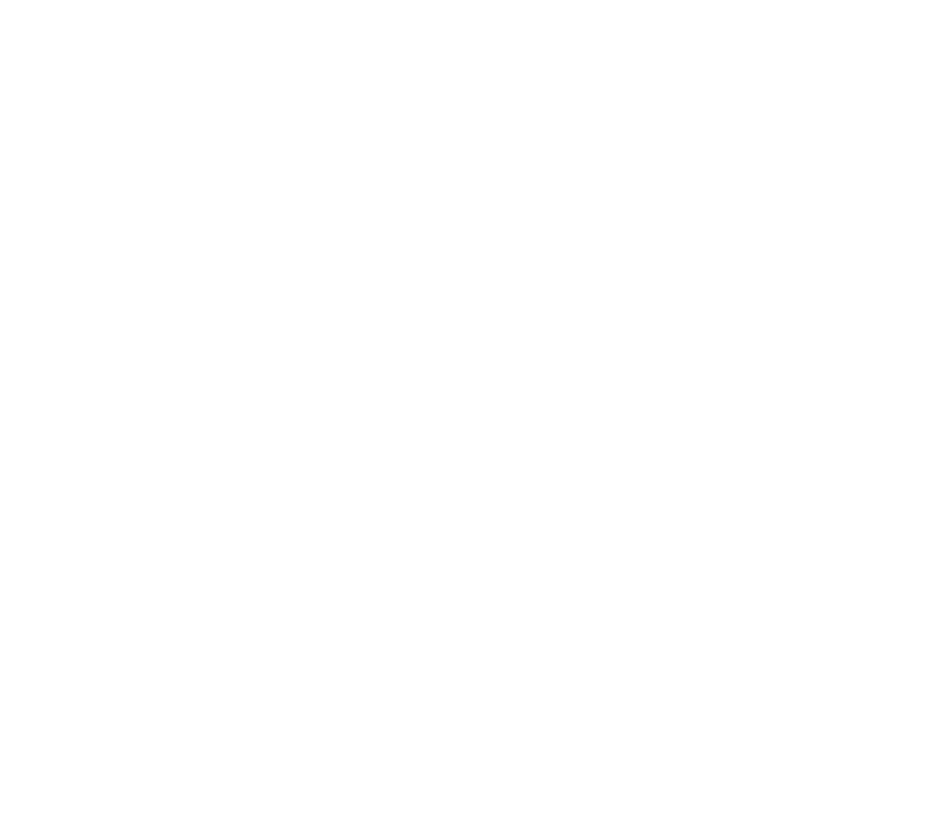
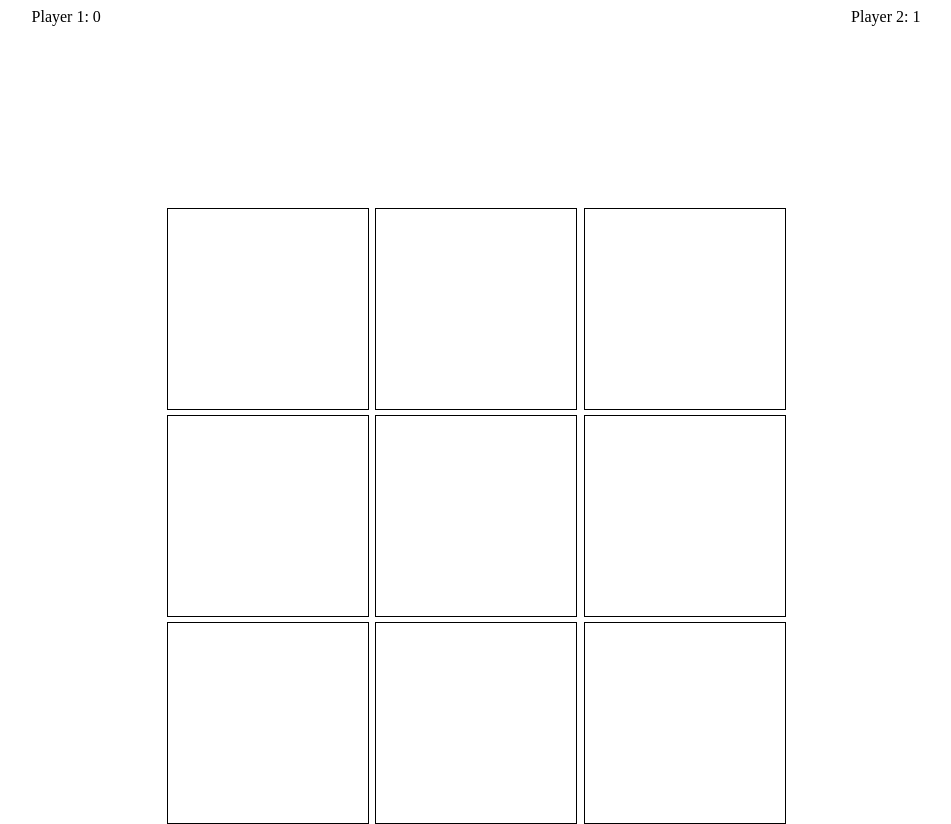
Before and after one commit to KadeWilliams/tic-tac-toe, a plain HTML site: page index.html in a window 1280 px wide. Shown: the whole page, without its empty margins (164-1115 px from the left). Before the commit the page ends 800 px from the top, so only its background shows below. Drawn offline with Linux system fonts and the light colour scheme.

Commit message:
have the basic display and some of the logic built

```diff
--- a/index.html
+++ b/index.html
@@ -11,9 +11,28 @@
 </head>
 
 <body>
-
-
-
+    <div class="scoreboard">
+        <div class="left">Player 1: 0</div>
+        <div class="player-turn"></div>
+        <div class="right">Player 2: 1</div>
+    </div>
+    <div class="gameboard">
+        <div class="top">
+            <!-- <div class="box">X</div>
+            <div class="box">O</div>
+            <div class="box">O</div> -->
+        </div>
+        <div class="middle">
+            <!-- <div class="box">O</div>
+            <div class="box">X</div>
+            <div class="box">X</div> -->
+        </div>
+        <div class="bottom">
+            <!-- <div class="box">X</div>
+            <div class="box">O</div>
+            <div class="box">O</div> -->
+        </div>
+    </div>
 </body>
 
 </html>
--- a/scripts.js
+++ b/scripts.js
@@ -0,0 +1,84 @@
+const topRow = document.querySelector('.top')
+const middleRow = document.querySelector('.middle')
+const bottomRow = document.querySelector('.bottom')
+
+const Game = (() => {
+    // Player()
+    // getMarker()
+    // gameBoard()
+    // updateDisplay()
+
+
+    // create player factory function to generate new players
+    const Player = (name, marker) => {
+        return { name, marker };
+    }
+    const player1 = Player('kade', 'O');
+    const player2 = Player('kasady', 'X');
+    let activePlayer = player1;
+    // let curMarker = player1.marker;
+
+    const nextPlayer = () => {
+        this.activePlayer === player1 ? this.activePlayer = player2 : this.activePlayer = player1;
+        curPlayer = this.activePlayer
+        return { curPlayer }
+    }
+
+    const currentMarker = (() => {
+        let { curPlayer } = nextPlayer();
+        curMarker = curPlayer.marker
+        return { curMarker }
+    });
+
+
+    const Gameboard = (() => {
+        const gameboard =
+            [['', '', ''],
+            ['', '', ''],
+            ['', '', '']]
+
+        return { gameboard }
+    })();
+
+    const display = ((Gameboard) => {
+        const { gameboard } = Gameboard
+
+        let j = 0;
+        for (let row of gameboard) {
+            for (let i = 0; i < row.length; i++) {
+                let square = document.createElement('div')
+
+                square.classList.add(`box${i}`)
+                square.addEventListener('click', () => {
+                    let { curMarker } = currentMarker();
+                    console.log(row)
+                    console.log(curMarker)
+                    if (row[i] === '') {
+                        row[i] = curMarker;
+                        square.innerText = row[i];
+                    }
+                })
+                square.innerText = row[i];
+                square.addEventListener('click', () => {
+                })
+                if (j === 0) {
+                    topRow.appendChild(square)
+                } else if (j === 1) {
+                    middleRow.appendChild(square)
+                }
+                else {
+                    bottomRow.appendChild(square)
+                }
+            }
+            j++;
+        }
+    })(Gameboard);
+
+    return { Gameboard }
+})();
+
+
+
+// create the game itself, passing through player objects
+
+// create the display for the game to visually track the score
--- a/styles.css
+++ b/styles.css
@@ -0,0 +1,43 @@
+html {
+    box-sizing: border-box;
+    margin: 0;
+    height: 100vh;
+}
+.gameboard {
+    height: 0vh;
+    display: grid;
+    place-items: center;
+    grid-template-columns: repeat(1, 1fr);
+    gap: 5px;
+}
+.gameboard > * {
+    display: flex;
+    flex-direction: row;
+    grid-template-columns: repeat(3, 1fr);
+    /* grid-template-rows: repeat(3, 1fr); */
+    width: 50%;
+    justify-content: space-evenly;
+    height: 100%;
+
+}
+.gameboard > * > * {
+    display: grid;
+    place-items: center;
+}
+.scoreboard {
+    display: flex;
+    justify-content: space-around;
+    height: 25vh;
+}
+.top > *,
+.middle > *,
+.bottom > *{
+    height: 200px;
+    width: 200px;
+    font-size: 10rem;
+    border: 1px solid black;
+}
+
+.player-turn {
+    content: '';
+}
```
